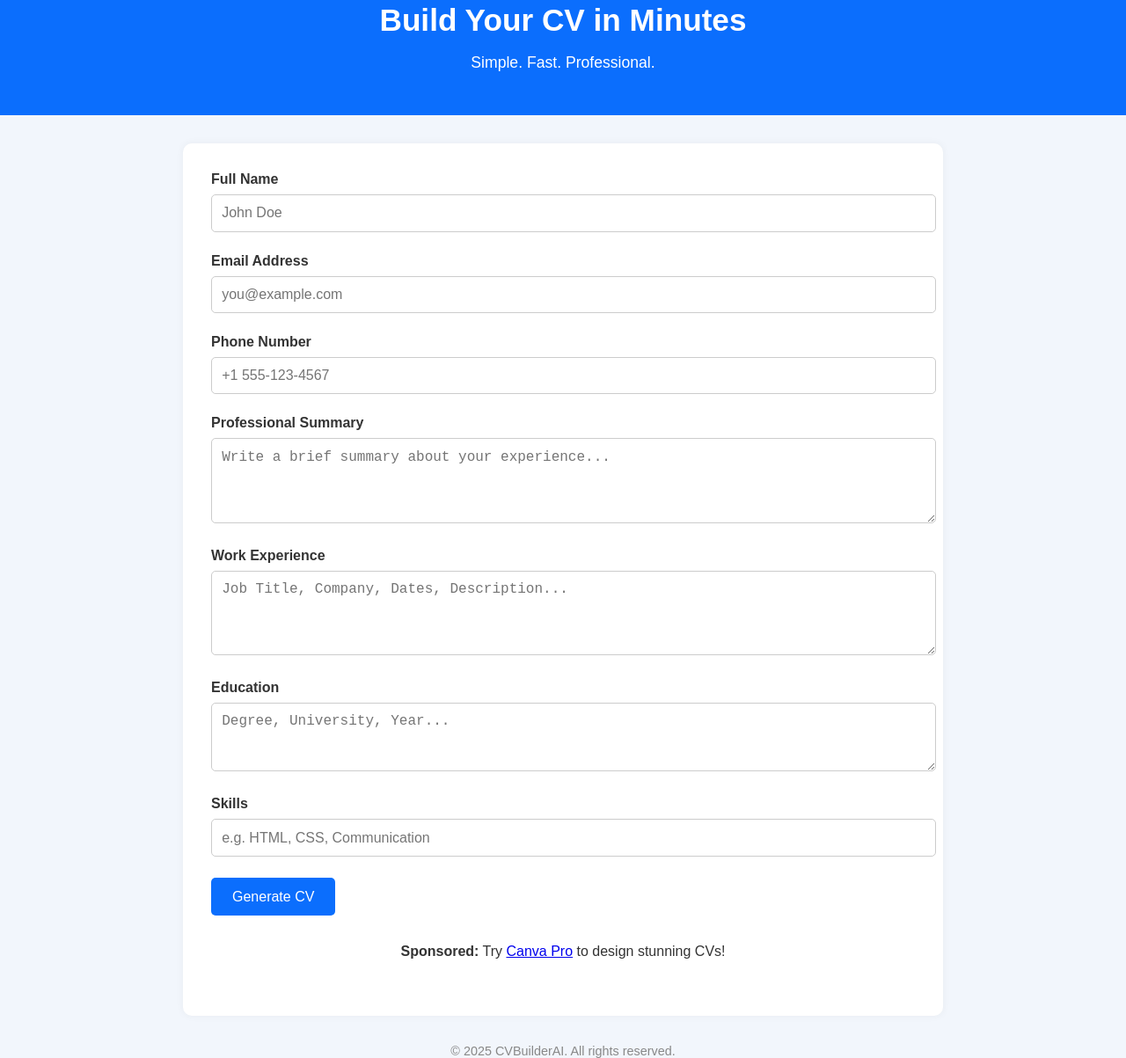
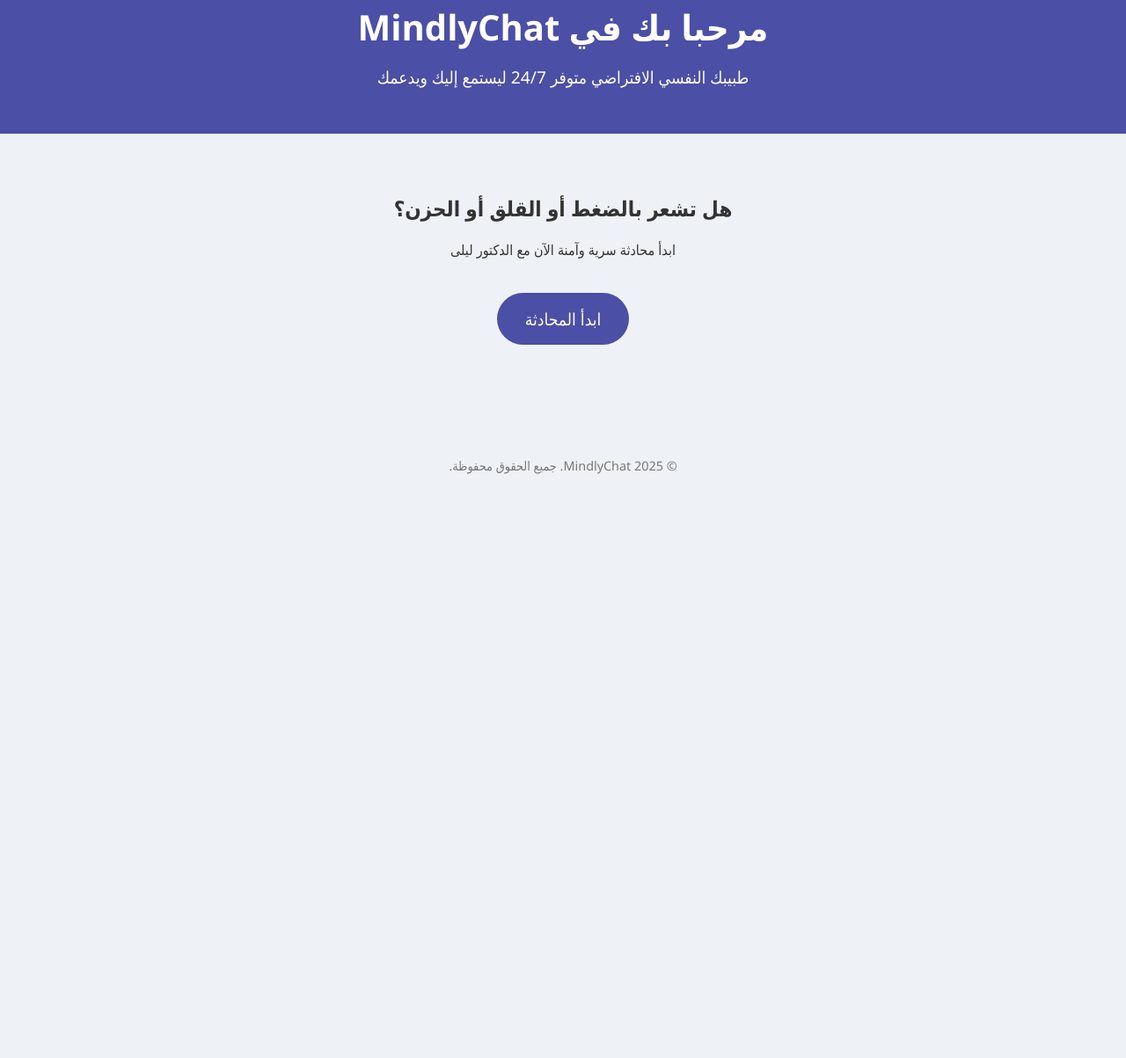
Before and after one commit to ahmadrakiz/Mindly, a plain HTML site: page index.html in a window 1280 px wide. Shown: the part 29-1232 px from the top of the page at 88% size. After the commit the page ends 800 px from the top, so only its background shows below. Drawn offline with Linux system fonts and the light colour scheme.

Commit message:
Update index.html

```diff
--- a/index.html
+++ b/index.html
@@ -1,130 +1,77 @@
 <!DOCTYPE html>
-<html lang="en">
+<html lang="ar" dir="rtl">
 <head>
   <meta charset="UTF-8" />
-  <meta name="viewport" content="width=device-width, initial-scale=1.0"/>
-  <title>Create Your CV | Fast Resume Builder</title>
+  <meta name="viewport" content="width=device-width, initial-scale=1" />
+  <title>MindlyChat - طبيب نفسي افتراضي</title>
   <style>
     body {
-      font-family: Arial, sans-serif;
-      background: #f2f6fc;
       margin: 0;
-      padding: 0;
+      font-family: "Segoe UI", Tahoma, Geneva, Verdana, sans-serif;
+      background: #eef2f7;
       color: #333;
-    }
-    header {
-      background: #0b6efd;
-      color: white;
-      padding: 2rem;
       text-align: center;
     }
+
+    header {
+      background: #4b4fa5;
+      color: white;
+      padding: 2rem 1rem;
+    }
+
     header h1 {
+      font-size: 2.5rem;
       margin: 0;
-      font-size: 2.2rem;
     }
+
     header p {
-      font-size: 1.1rem;
+      margin-top: 1rem;
+      font-size: 1.2rem;
     }
-    .container {
-      max-width: 800px;
-      margin: auto;
-      padding: 2rem;
-      background: white;
-      box-shadow: 0 0 10px rgba(0,0,0,0.05);
-      margin-top: 2rem;
-      border-radius: 10px;
+
+    main {
+      padding: 3rem 1rem;
     }
-    .form-group {
-      margin-bottom: 1.5rem;
+
+    .start-btn {
+      display: inline-block;
+      background: #4b4fa5;
+      color: white;
+      padding: 1rem 2rem;
+      border-radius: 30px;
+      font-size: 1.2rem;
+      text-decoration: none;
+      transition: background 0.3s;
     }
-    label {
-      display: block;
-      margin-bottom: 0.5rem;
-      font-weight: bold;
+
+    .start-btn:hover {
+      background: #3a3f87;
     }
-    input, textarea {
-      width: 100%;
-      padding: 0.7rem;
-      border: 1px solid #ccc;
-      border-radius: 5px;
-      font-size: 1rem;
-    }
-    button {
-      background: #0b6efd;
-      color: white;
-      padding: 0.8rem 1.5rem;
-      border: none;
-      border-radius: 5px;
-      font-size: 1rem;
-      cursor: pointer;
-    }
+
     footer {
-      text-align: center;
-      margin-top: 2rem;
+      margin-top: 4rem;
+      padding: 1rem;
       font-size: 0.9rem;
-      color: #888;
-    }
-    .ads {
-      text-align: center;
-      margin: 2rem 0;
+      color: #777;
     }
   </style>
 </head>
 <body>
 
   <header>
-    <h1>Build Your CV in Minutes</h1>
-    <p>Simple. Fast. Professional.</p>
+    <h1>مرحبا بك في MindlyChat</h1>
+    <p>طبيبك النفسي الافتراضي متوفر 24/7 ليستمع إليك ويدعمك</p>
   </header>
 
-  <div class="container">
-    <form>
-      <div class="form-group">
-        <label>Full Name</label>
-        <input type="text" placeholder="John Doe" required />
-      </div>
-
-      <div class="form-group">
-        <label>Email Address</label>
-        <input type="email" placeholder="you@example.com" required />
-      </div>
-
-      <div class="form-group">
-        <label>Phone Number</label>
-        <input type="tel" placeholder="+1 555-123-4567" />
-      </div>
-
-      <div class="form-group">
-        <label>Professional Summary</label>
-        <textarea rows="4" placeholder="Write a brief summary about your experience..."></textarea>
-      </div>
-
-      <div class="form-group">
-        <label>Work Experience</label>
-        <textarea rows="4" placeholder="Job Title, Company, Dates, Description..."></textarea>
-      </div>
-
-      <div class="form-group">
-        <label>Education</label>
-        <textarea rows="3" placeholder="Degree, University, Year..."></textarea>
-      </div>
-
-      <div class="form-group">
-        <label>Skills</label>
-        <input type="text" placeholder="e.g. HTML, CSS, Communication" />
-      </div>
-
-      <button type="submit">Generate CV</button>
-    </form>
-
-    <div class="ads">
-      <!-- Placeholder for AdSense (replace with real code when approved) -->
-      <p><strong>Sponsored:</strong> Try <a href="https://partnerlink.example.com" target="_blank">Canva Pro</a> to design stunning CVs!</p>
-    </div>
-  </div>
+  <main>
+    <h2>هل تشعر بالضغط أو القلق أو الحزن؟</h2>
+    <p>ابدأ محادثة سرية وآمنة الآن مع الدكتور ليلى</p>
+    <br />
+    <a href="chat.html" class="start-btn">ابدأ المحادثة</a>
+  </main>
 
   <footer>
-    &copy; 2025 CVBuilderAI. All rights reserved.
+    &copy; 2025 MindlyChat. جميع الحقوق محفوظة.
   </footer>
 
 </body>
```
